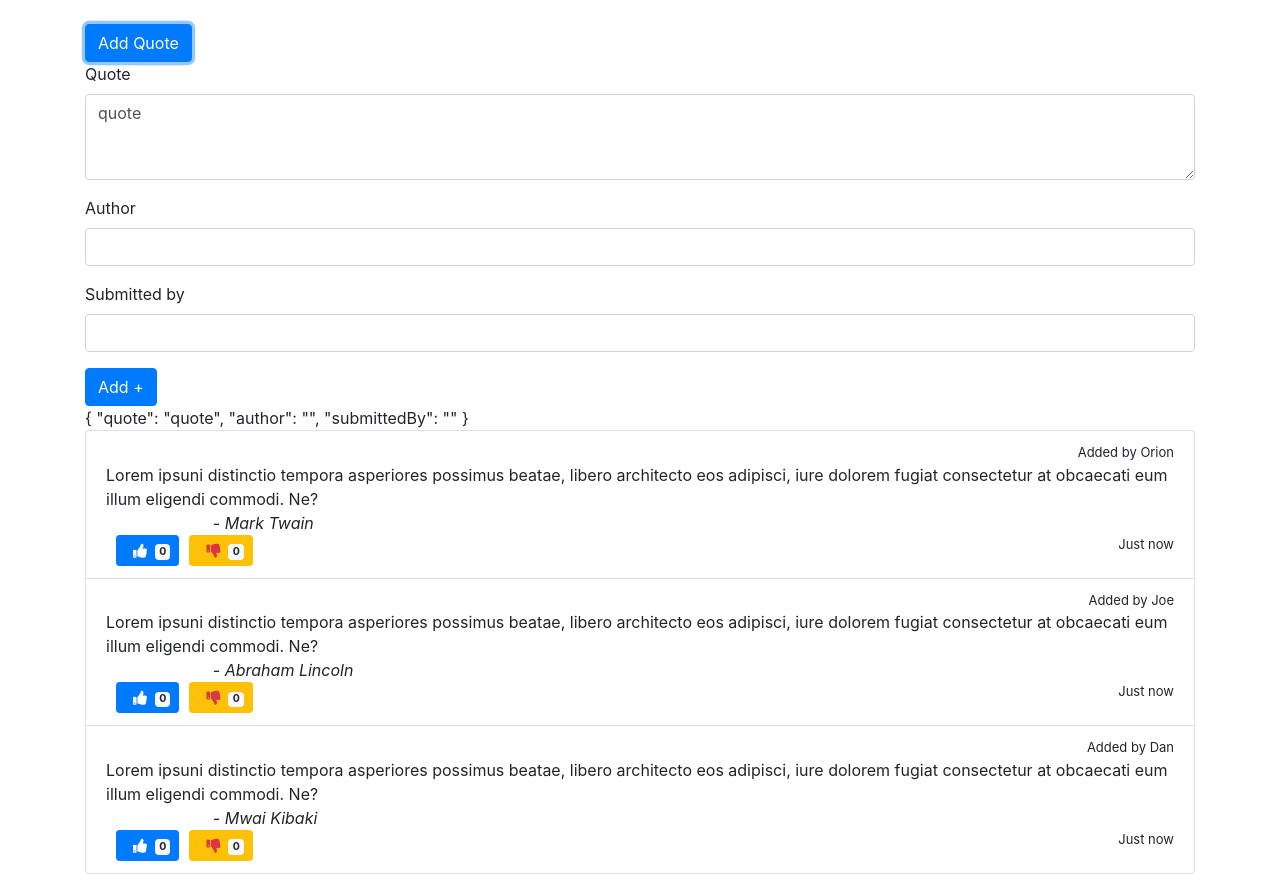
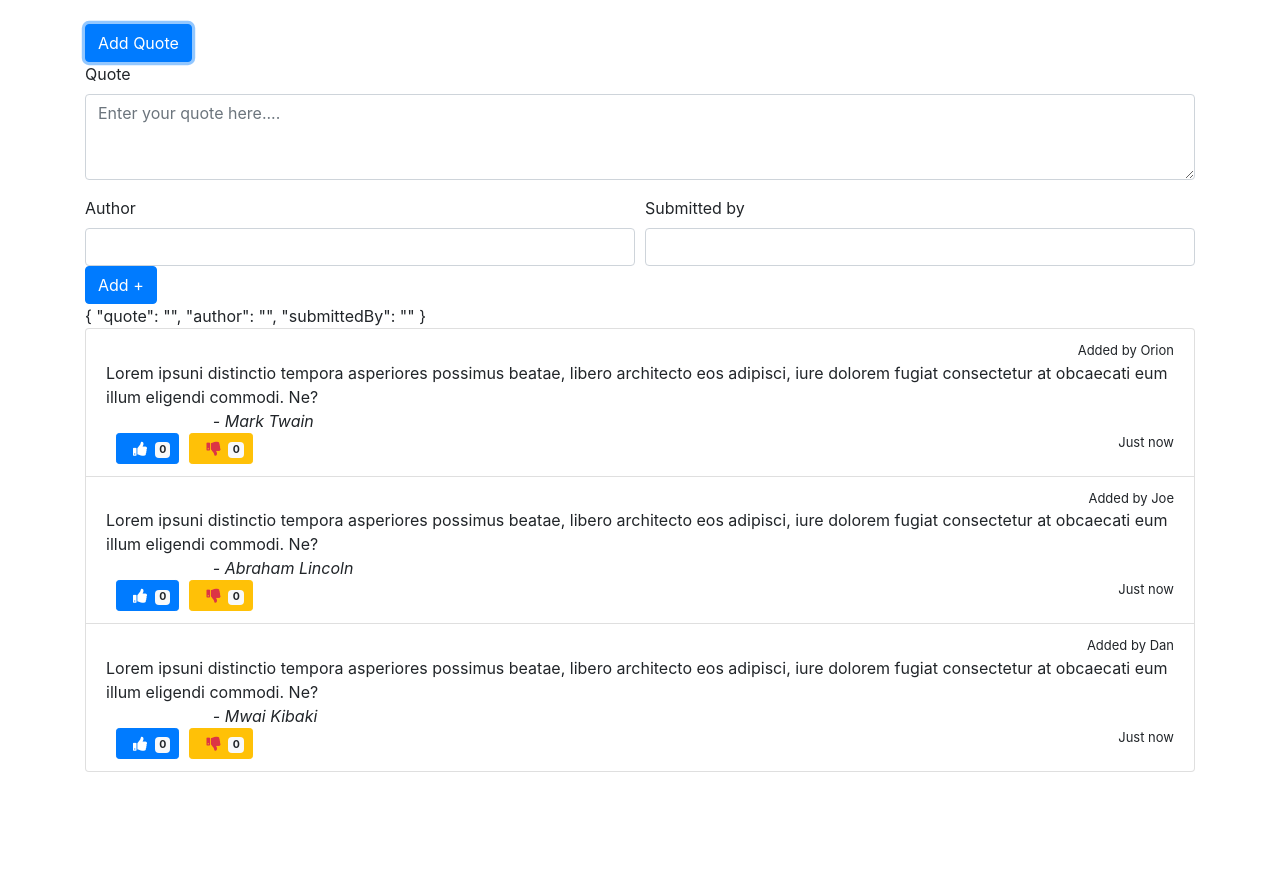
Before and after one commit to Mutembeijoe/quotes-angular-app, an Angular app: page / in a window 1280 px wide. Both pictures are taken after a click on the button "Add Quote". After the commit the page ends 800 px from the top, so only its background shows below. Built offline with nearby package versions, Linux system fonts and the light colour scheme.

Commit message:
added validation error messages and re-arranged the form in a more clean readable format

```diff
--- a/src/app/app.component.html
+++ b/src/app/app.component.html
@@ -4,15 +4,63 @@
     <form #form="ngForm" (ngSubmit)="submitForm(form.value)">
       <div class="form-group">
         <label for="quote">Quote</label>
-        <textarea ngModel="quote" #quote="ngModel" name="quote" id="quote" class="form-control" cols="10" rows="3" placeholder="Enter your quote here...."></textarea>
+        <textarea
+          ngModel
+          #quote="ngModel"
+          name="quote"
+          id="quote"
+          class="form-control"
+          cols="10"
+          rows="3"
+          placeholder="Enter your quote here...."
+          required
+          minlength="50"
+          [pattern]="pattern"
+          >
+        </textarea>
+        <div *ngIf="quote.touched && quote.invalid" class="alert alert-danger">
+            <div *ngIf="quote.errors.required">This field is required</div>
+            <div *ngIf="quote.errors.minlength">The Quote must be at least 50 characters long</div>
+            <div *ngIf="quote.errors.pattern">The quote cannot contain special symbols</div>
+        </div>
       </div>
-      <div class="form-group">
-        <label for="author">Author</label>
-        <input ngModel type="text" name="author" id="author" class="form-control">
-      </div>
-      <div class="form-group">
-        <label for="submittedBy">Submitted by</label>
-        <input ngModel type="text" name="submittedBy" id="submittedBy" class="form-control">
+      <div class="form-row">
+        <div class="col">
+          <label for="author">Author</label>
+          <input
+            ngModel
+            type="text"
+            #author="ngModel"
+            name="author"
+            id="author"
+            class="form-control"
+            required
+            minlength="3"
+            pattern="[a-zA-Z ]*"
+          >
+          <div *ngIf="author.touched && author.invalid" class="alert alert-danger">
+            <div *ngIf="author.errors.required">This field is Required</div>
+            <div *ngIf="author.errors.pattern">Author name must contain only alpha-numerical characters</div>
+            <div *ngIf="author.errors.minlength">Author name must be more than 3 characters</div>
+          </div>
+        </div>
+        <div class="col">
+          <label for="submittedBy">Submitted by</label>
+          <input
+            ngModel
+            type="text"
+            #submittedBy="ngModel"
+            name="submittedBy"
+            id="submittedBy"
+            class="form-control"
+            required
+            minlength="3"
+            >
+          <div *ngIf="submittedBy.touched && submittedBy.invalid" class="alert alert-danger">
+              <div *ngIf="submittedBy.errors.required">This field is Required</div>
+              <div *ngIf="submittedBy.errors.minlength">Your username must be more than 3 characters</div>
+          </div>
+        </div>
       </div>
       <button class="btn btn-primary">Add +</button>
     </form>
--- a/src/app/app.component.ts
+++ b/src/app/app.component.ts
@@ -8,6 +8,7 @@ import { Quote } from './models/quote';
   styleUrls: ['./app.component.css']
 })
 export class AppComponent {
+  pattern = `[A-Za-z0-9 _.,!"'/$]*`;
   title = 'quotes';
   isHidden = true;
   quotes: Quote[] = [
@@ -27,6 +28,9 @@ export class AppComponent {
   toggleForm() {
     this.isHidden = !this.isHidden;
   }
+  onFocus(author) {
+    console.log(author)
+  }
 
 
 
--- a/src/app/components/quotes/quotes.component.ts
+++ b/src/app/components/quotes/quotes.component.ts
@@ -1,8 +1,5 @@
 import { Component, OnInit, Input, Output } from '@angular/core';
 import { Quote } from 'src/app/models/quote';
-import { interval, timer, Observable, observable } from 'rxjs';
-import { map } from 'rxjs/operators';
-
 @Component({
   selector: 'app-quotes',
   templateUrl: './quotes.component.html',
```
